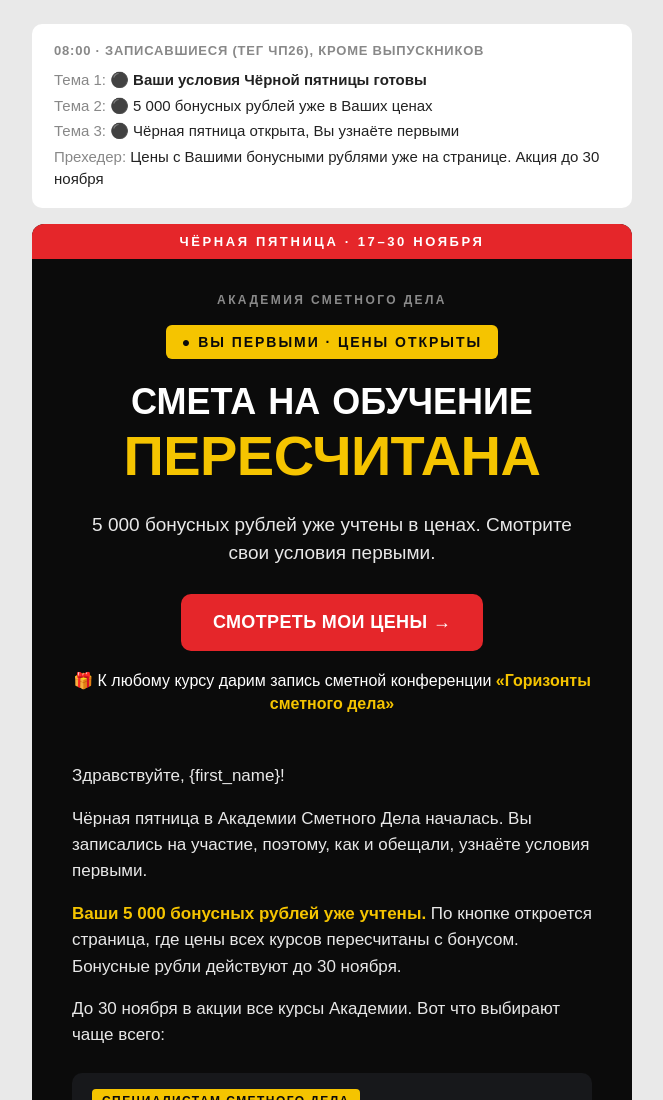
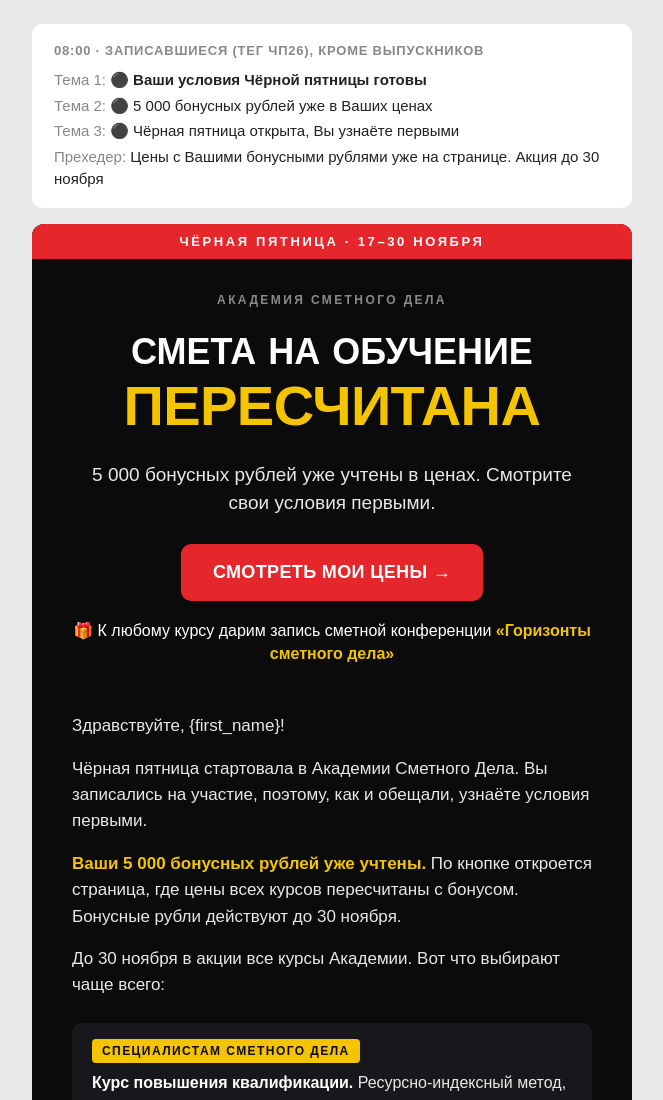
Before and after one commit to acerkill-wq/asd-chp26-pisma-9250, a plain HTML site: page p_17-11_zapisavshiesya.html in a window 1280 px wide. Shown: the top 1100 px of the page, without its empty margins (308-971 px from the left). Drawn offline with Linux system fonts and the light colour scheme.

Commit message:
Add files via upload

```diff
--- a/p_17-11_zapisavshiesya.html
+++ b/p_17-11_zapisavshiesya.html
@@ -43,10 +43,7 @@
   <tr><td bgcolor="#E5262A" style="background:#E5262A;padding:10px 20px;text-align:center;font-family:Arial,Helvetica,sans-serif;font-size:13px;font-weight:bold;letter-spacing:.2em;color:#ffffff">ЧЁРНАЯ ПЯТНИЦА · 17–30&nbsp;НОЯБРЯ</td></tr>
 
   <tr><td class="pad" bgcolor="#0b0b0b" style="background:#0b0b0b;padding:34px 40px 10px;text-align:center">
-    <p style="margin:0 0 18px;font-family:Arial,Helvetica,sans-serif;font-size:12px;font-weight:bold;letter-spacing:.2em;color:#8a8a8a">АКАДЕМИЯ СМЕТНОГО ДЕЛА</p>
-    <table role="presentation" cellpadding="0" cellspacing="0" align="center" style="margin:0 auto 24px"><tr>
-      <td class="tag" bgcolor="#F5C400" style="background:#F5C400;border-radius:6px;padding:9px 16px;font-family:Arial,Helvetica,sans-serif;font-size:14px;font-weight:bold;letter-spacing:.14em;color:#0b0b0b;white-space:nowrap">● ВЫ ПЕРВЫМИ · ЦЕНЫ ОТКРЫТЫ</td>
-    </tr></table>
+    <p style="margin:0 0 26px;font-family:Arial,Helvetica,sans-serif;font-size:12px;font-weight:bold;letter-spacing:.2em;color:#8a8a8a">АКАДЕМИЯ СМЕТНОГО ДЕЛА</p>
     <p class="h1" style="margin:0;font-family:Arial Black,Arial,Helvetica,sans-serif;font-size:36px;line-height:1.1;font-weight:900;color:#ffffff;text-transform:uppercase">Смета на обучение</p>
     <p class="big" style="margin:6px 0 0;font-family:Arial Black,Arial,Helvetica,sans-serif;font-size:56px;line-height:1.05;font-weight:900;color:#F5C400;text-transform:uppercase;letter-spacing:-.01em">пересчитана</p>
     <p class="lead" style="margin:24px 0 28px;font-family:Arial,Helvetica,sans-serif;font-size:19px;line-height:1.45;color:#e8e8e8">5 000 бонусных рублей уже учтены в ценах. Смотрите свои условия первыми.</p>
@@ -59,7 +56,7 @@
 
   <tr><td class="pad" style="padding:38px 40px 8px">
     <p style="margin:0 0 16px;font-family:Arial,Helvetica,sans-serif;font-size:17px;line-height:1.55;color:#e8e8e8">Здравствуйте, {first_name}!</p>
-    <p style="margin:0 0 16px;font-family:Arial,Helvetica,sans-serif;font-size:17px;line-height:1.55;color:#e8e8e8">Чёрная пятница в Академии Сметного Дела началась. Вы записались на участие, поэтому, как и обещали, узнаёте условия первыми.</p>
+    <p style="margin:0 0 16px;font-family:Arial,Helvetica,sans-serif;font-size:17px;line-height:1.55;color:#e8e8e8">Чёрная пятница стартовала в Академии Сметного Дела. Вы записались на участие, поэтому, как и обещали, узнаёте условия первыми.</p>
     <p style="margin:0 0 16px;font-family:Arial,Helvetica,sans-serif;font-size:17px;line-height:1.55;color:#e8e8e8"><b style="color:#F5C400">Ваши 5&nbsp;000 бонусных рублей уже учтены.</b> По кнопке откроется страница, где цены всех курсов пересчитаны с бонусом. Бонусные рубли действуют до 30&nbsp;ноября.</p>
     <p style="margin:0 0 16px;font-family:Arial,Helvetica,sans-serif;font-size:17px;line-height:1.55;color:#e8e8e8">До 30&nbsp;ноября в акции все курсы Академии. Вот что выбирают чаще всего:</p>
   </td></tr>
```
